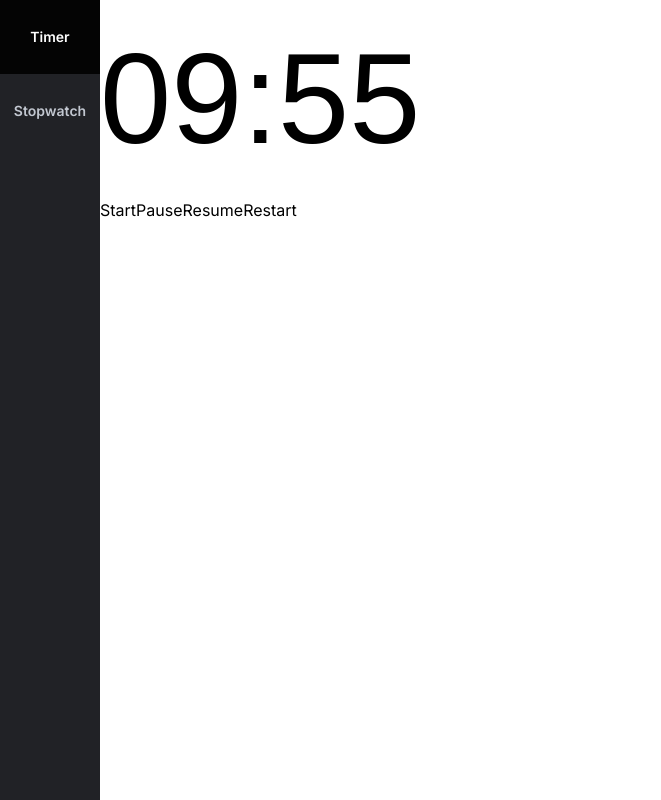
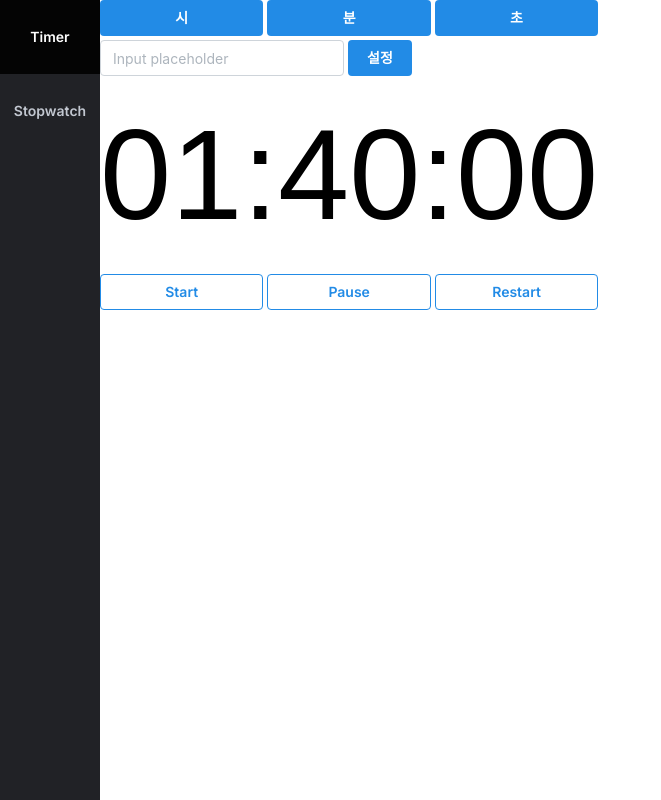
Before and after one commit to ChoChungEun/timer, a Next.js app: page / in a window 1280 px wide. Shown: the whole page, without its empty margins (0-661 px from the left). Built offline with nearby package versions, Linux system fonts and the light colour scheme; a web font is replaced by a local one.

Commit message:
add timer component

```diff
--- /dev/null
+++ b/components/Timer/Input.tsx
@@ -0,0 +1,74 @@
+import React, {
+  FunctionComponent,
+  memo,
+  useState,
+  ChangeEvent,
+  MouseEvent,
+} from "react";
+import { TextInput } from "@mantine/core";
+import { Button } from "@mantine/core";
+
+interface InputProps {
+  onTime: (value: string) => void;
+  onType: (value: string) => void;
+}
+
+const Input: FunctionComponent<InputProps> = ({ onTime, onType }) => {
+  const [value, setValue] = useState("");
+
+  const handleTimeChange = (event: ChangeEvent<HTMLInputElement>) => {
+    setValue(event.currentTarget.value);
+  };
+
+  const handleClickSaveTime = () => {
+    onTime(value);
+  };
+
+  const handleClickType = (event: MouseEvent<HTMLButtonElement>) => {
+    console.log(event.currentTarget.value);
+    onType(value);
+  };
+
+  return (
+    <div className="flex flex-col gap-[4px]">
+      <div className="flex justify-between gap-[4px]">
+        <Button
+          variant="filled"
+          value="hour"
+          onClick={handleClickType}
+          className="!w-[33.333%]"
+        >
+          시
+        </Button>
+        <Button
+          variant="filled"
+          value="minutes"
+          onClick={handleClickType}
+          className="!w-[33.333%]"
+        >
+          분
+        </Button>
+        <Button
+          variant="filled"
+          value="second"
+          onClick={handleClickType}
+          className="!w-[33.333%]"
+        >
+          초
+        </Button>
+      </div>
+      <div className="flex gap-[4px]">
+        <TextInput
+          placeholder="Input placeholder"
+          value={value}
+          onChange={handleTimeChange}
+        />
+        <Button variant="filled" onClick={handleClickSaveTime}>
+          설정
+        </Button>
+      </div>
+    </div>
+  );
+};
+
+export default memo(Input);
--- /dev/null
+++ b/components/Timer/Timer.tsx
@@ -0,0 +1,67 @@
+"use client";
+import React, { FunctionComponent, useState } from "react";
+import { useTimer } from "react-timer-hook";
+import Input from "./Input";
+import { Button } from "@mantine/core";
+
+const Timer: FunctionComponent = () => {
+  const [time, setTime] = useState("");
+  const [type, setType] = useState("");
+
+  const currentTime = new Date();
+  currentTime.setSeconds(currentTime.getSeconds() + 6000); // 10 minutes timer
+
+  const {
+    totalSeconds,
+    seconds,
+    minutes,
+    hours,
+    days,
+    isRunning,
+    start,
+    pause,
+    resume,
+    restart,
+  } = useTimer({
+    expiryTimestamp: currentTime,
+    onExpire: () => console.warn("onExpire called"),
+    autoStart: false,
+  });
+
+  const newValue = (value: any) =>
+    value < 10 && value >= 0 ? "0" + value : value;
+
+  return (
+    <div>
+      <Input onTime={setTime} onType={setType} />
+      <div>
+        {time} {type}
+      </div>
+      <div className="font-timer text-[128px]">
+        <span>{newValue(hours)}</span>:<span>{newValue(minutes)}</span>:
+        <span>{newValue(seconds)}</span>
+      </div>
+      <div className="flex gap-[4px]">
+        <Button variant="outline" onClick={start} className="!w-[33.333%]">
+          Start
+        </Button>
+        <Button variant="outline" onClick={pause} className="!w-[33.333%]">
+          Pause
+        </Button>
+        <Button
+          variant="outline"
+          onClick={() => {
+            const time = new Date();
+            time.setSeconds(time.getSeconds() + 600);
+            restart(time);
+          }}
+          className="!w-[33.333%]"
+        >
+          Restart
+        </Button>
+      </div>
+    </div>
+  );
+};
+
+export default Timer;
--- a/components/Timer/index.tsx
+++ b/components/Timer/index.tsx
@@ -1,50 +1 @@
-"use client";
-import React from "react";
-import { useTimer } from "react-timer-hook";
-
-const Timer = () => {
-  const time = new Date();
-  time.setSeconds(time.getSeconds() + 600); // 10 minutes timer
-
-  const {
-    totalSeconds,
-    seconds,
-    minutes,
-    hours,
-    days,
-    isRunning,
-    start,
-    pause,
-    resume,
-    restart,
-  } = useTimer({
-    expiryTimestamp: time,
-    onExpire: () => console.warn("onExpire called"),
-  });
-
-  const newValue = (value: any) =>
-    value < 10 && value >= 0 ? "0" + value : value;
-
-  return (
-    <div>
-      <div className="font-timer text-[128px]">
-        <span>{newValue(minutes)}</span>:<span>{newValue(seconds)}</span>
-      </div>
-      <button onClick={start}>Start</button>
-      <button onClick={pause}>Pause</button>
-      <button onClick={resume}>Resume</button>
-      <button
-        onClick={() => {
-          // Restarts to 5 minutes timer
-          const time = new Date();
-          time.setSeconds(time.getSeconds() + 600);
-          restart(time);
-        }}
-      >
-        Restart
-      </button>
-    </div>
-  );
-};
-
-export default Timer;
+export { default } from "./Timer";
```
